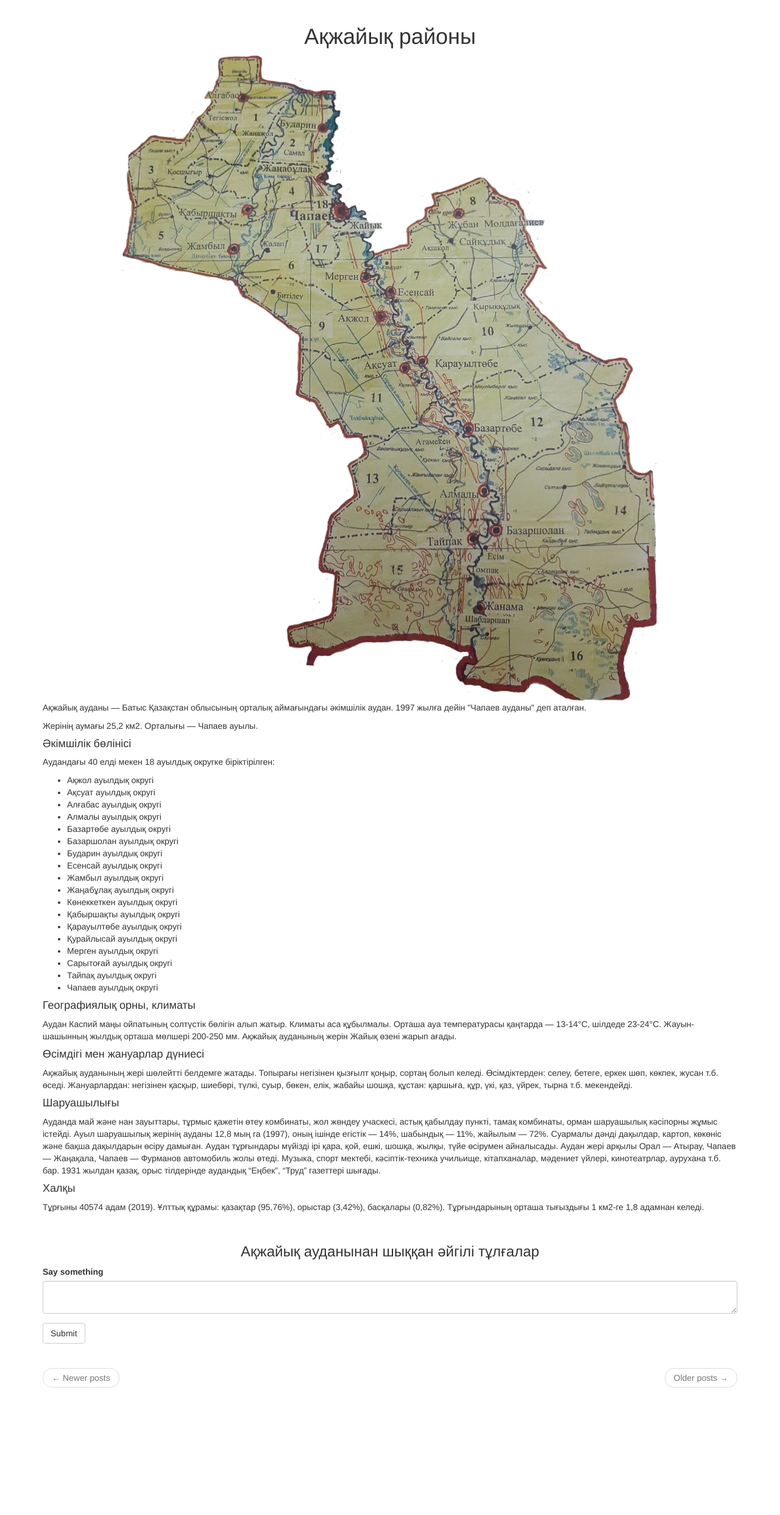
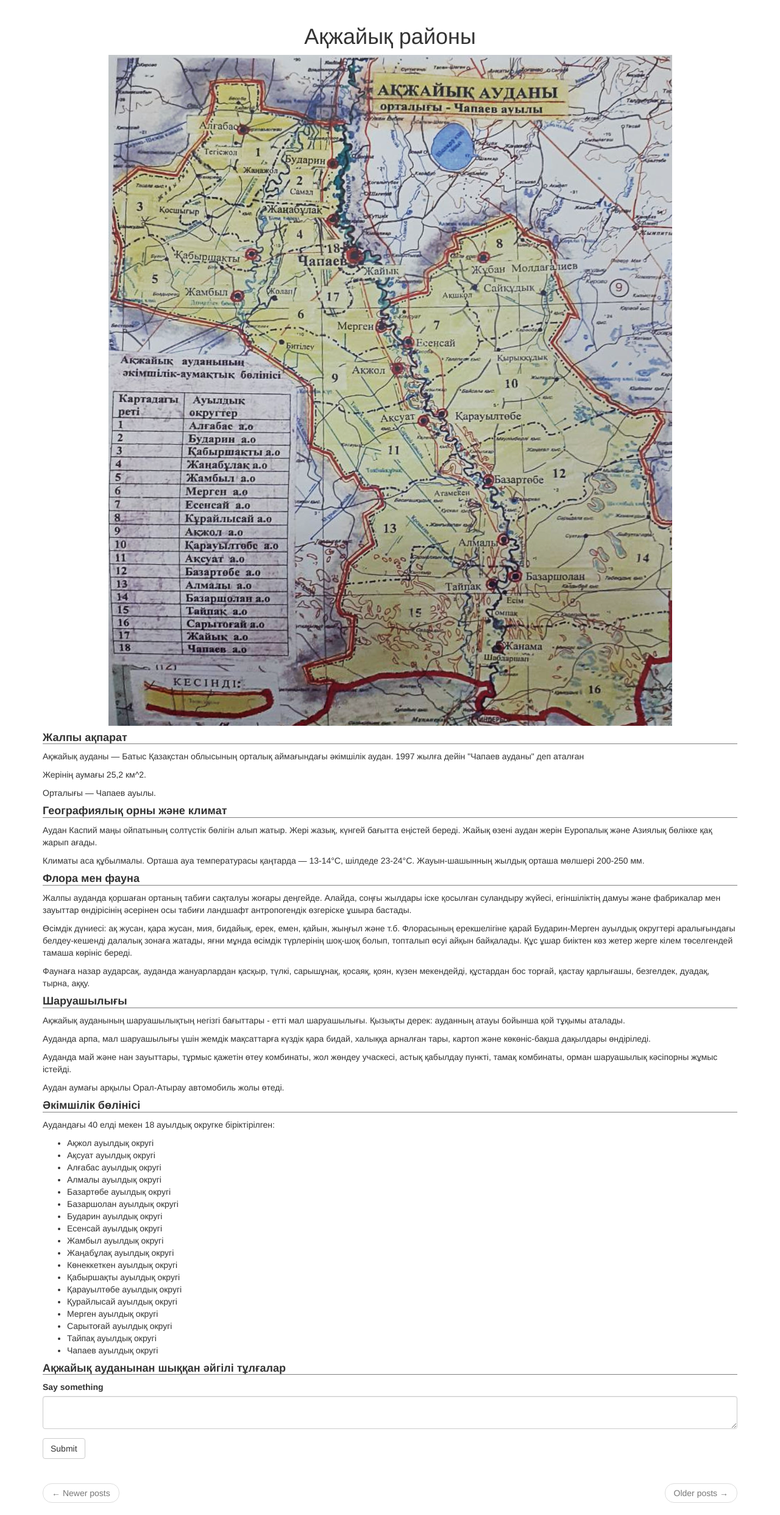
Before and after one commit to Dzhuks/virtualmap, a Flask app: page / in a window 1280 px wide. Shown: the part 52-2536 px from the top of the page at 61% size. Before the commit the page ends 2327 px from the top, so only its background shows below. Run offline with Flask 2, Linux system fonts and the light colour scheme; the visitor is signed in with stand-in values (Sample User, id 1); data comes from the database, SQL or seed files in the repository; both versions use the stored data as it was after the commit; data that the repository does not hold is empty; some libraries are stand-ins or nearby versions.

Commit message:
- Changed main page

```diff
--- a/app/main/templates/main/index.html
+++ b/app/main/templates/main/index.html
@@ -3,18 +3,38 @@
 
 {% block app_content %}
     <h1 style="text-align: center;">{{ _('Ақжайық районы') }}</h1>
+
     <center>
-        <img src="{{ url_for('static', filename='img/maps/Ақжайық.jpg') }}" usemap="#panel">
+        <img src="{{ url_for('static', filename='img/maps/Ақжайық ауданы.png') }}" usemap="#panel">
     </center>
 	<map name="panel">
         {% for point in points %}
 			<area shape="circle" coords="{{ point.coords }}" href="{{ url_for('main.area', area=point.name) }}">
 		{% endfor %}
     </map>
-	<p>Ақжайық ауданы — Батыс Қазақстан облысының орталық аймағындағы әкімшілік аудан. 1997 жылға дейін "Чапаев ауданы" деп аталған.</p>
-	<p>Жерінің аумағы 25,2 км2. Орталығы — Чапаев ауылы.</p>
-	<h4 class="chapter">Әкімшілік бөлінісі</h4>
-	<p>Аудандағы 40 елді мекен 18 ауылдық округке біріктірілген:</p>
+
+	<h4 class="chapter">{{ _('Жалпы ақпарат') }}</h4>
+	<p>{{ _('Ақжайық ауданы — Батыс Қазақстан облысының орталық аймағындағы әкімшілік аудан. 1997 жылға дейін "Чапаев ауданы" деп аталған') }}</p>
+	<p>{{ _('Жерінің аумағы 25,2 км^2.') }}</p>
+	<p>{{ _('Орталығы — Чапаев ауылы.') }}</p>
+
+	<h4 class="chapter">{{ _('Географиялық орны және климат') }}</h4>
+	<p>{{ _('Аудан Каспий маңы ойпатының солтүстік бөлігін алып жатыр. Жері жазық, күнгей бағытта еңістей береді. Жайық өзені аудан жерін Еуропалық және Азиялық бөлікке қақ жарып ағады.') }}</p>
+	<p>{{ _('Климаты аса құбылмалы. Орташа ауа температурасы қаңтарда — 13-14°С, шілдеде 23-24°С. Жауын-шашынның жылдық орташа мөлшері 200-250 мм.') }}</p>
+
+	<h4 class="chapter">{{ _('Флора мен фауна') }}</h4>
+	<p>{{ _('Жалпы ауданда қоршаған ортаның табиғи сақталуы жоғары деңгейде. Алайда, соңғы жылдары іске қосылған суландыру жүйесі, егіншіліктің дамуы және фабрикалар мен зауыттар өндірісінің әсерінен осы табиғи ландшафт антропогендік өзгеріске ұшыра бастады.') }}</p>
+	<p>{{ _('Өсімдік дүниесі: ақ жусан, қара жусан, мия, бидайық, ерек, емен, қайын, жыңғыл және т.б. Флорасының ерекшелігіне қарай Бударин-Мерген ауылдық округтері аралығындағы белдеу-кешенді далалық зонаға жатады, яғни мұнда өсімдік түрлерінің шоқ-шоқ болып, топталып өсуі айқын байқалады. Құс ұшар биіктен көз жетер жерге кілем төселгендей тамаша көрініс береді.') }}</p>
+	<p>{{ _('Фаунаға назар аударсақ, ауданда жануарлардан қасқыр, түлкі, сарышұнақ, қосаяқ, қоян, күзен мекендейді, құстардан бос торғай, қастау қарлығашы, безгелдек, дуадақ, тырна, аққу.') }}</p>
+
+	<h4 class="chapter">{{ _('Шаруашылығы') }} </h4>
+	<p>{{ _('Ақжайық ауданының шаруашылықтың негізгі бағыттары - етті мал шаруашылығы. Қызықты дерек: ауданның атауы бойынша қой тұқымы аталады.') }}</p>
+	<p>{{ _('Ауданда арпа, мал шаруашылығы үшін жемдік мақсаттарға күздік қара бидай, халыққа арналған тары, картоп және көкөніс-бақша дақылдары өндіріледі. ') }}</p>
+	<p>{{ _("Ауданда май және нан зауыттары, тұрмыс қажетін өтеу комбинаты, жол жөндеу учаскесі, астық қабылдау пункті, тамақ комбинаты, орман шаруашылық кәсіпорны жұмыс істейді.") }}</p>
+	<p>{{ _("Аудан аумағы арқылы Орал-Атырау автомобиль жолы өтеді.") }}</p>
+
+	<h4 class="chapter">{{ _("Әкімшілік бөлінісі") }}</h4>
+	<p>{{ _('Аудандағы 40 елді мекен 18 ауылдық округке біріктірілген:') }}</p>
 	{% set districts=[
 		'Ақжол ауылдық округі', 'Ақсуат ауылдық округі','Алғабас ауылдық округі', 'Алмалы ауылдық округі', 'Базартөбе ауылдық округі',
 		'Базаршолан ауылдық округі', 'Бударин ауылдық округі', 'Есенсай ауылдық округі', 'Жамбыл ауылдық округі', 'Жаңабұлақ ауылдық округі',
@@ -25,20 +45,12 @@
 			<li>{{ district }}</li>
 		{% endfor %}
 	</ul>
-	<h4 class="chapter">Географиялық орны, климаты</h4>
-	<p>Аудан Каспий маңы ойпатының солтүстік бөлігін алып жатыр. Климаты аса құбылмалы. Орташа ауа температурасы қаңтарда — 13-14°С, шілдеде 23-24°С. Жауын-шашынның жылдық орташа мөлшері 200-250 мм. Ақжайық ауданының жерін Жайық өзені жарып ағады.</p>
-	<h4 class="chapter">Өсімдігі мен жануарлар дүниесі</h4>
-	<p>Ақжайық ауданының жері шөлейтті белдемге жатады. Топырағы негізінен қызғылт қоңыр, сортаң болып келеді. Өсімдіктерден: селеу, бетеге, еркек шөп, көкпек, жусан т.б. өседі. Жануарлардан: негізінен қасқыр, шиебөрі, түлкі, суыр, бөкен, елік, жабайы шошқа, құстан: қаршыға, құр, үкі, қаз, үйрек, тырна т.б. мекендейді.</p>
-	<h4 class="chapter">Шаруашылығы</h4>
-	<p>Ауданда май және нан зауыттары, тұрмыс қажетін өтеу комбинаты, жол жөндеу учаскесі, астық қабылдау пункті, тамақ комбинаты, орман шаруашылық кәсіпорны жұмыс істейді. Ауыл шаруашылық жерінің ауданы 12,8 мың га (1997), оның ішінде егістік — 14%, шабындық — 11%, жайылым — 72%. Суармалы дәнді дақылдар, картоп, көкөніс және бақша дақылдарын өсіру дамыған. Аудан тұрғындары мүйізді ірі қара, қой, ешкі, шошқа, жылқы, түйе өсірумен айналысады. Аудан жері арқылы Орал — Атырау, Чапаев — Жаңақала, Чапаев — Фурманов автомобиль жолы өтеді. Музыка, спорт мектебі, кәсіптік-техника учильище, кітапханалар, мәдениет үйлері, кинотеатрлар, аурухана т.б. бар. 1931 жылдан қазақ, орыс тілдерінде аудандық “Еңбек”, “Труд” газеттері шығады.</p>
-	<h4 class="chapter">Халқы</h4>
-	<p>Тұрғыны 40574 адам (2019). Ұлттық құрамы: қазақтар (95,76%), орыстар (3,42%), басқалары (0,82%). Тұрғындарының орташа тығыздығы 1 км2-ге 1,8 адамнан келеді.</p>
-	<br>
-	<h3 style="text-align: center;">{{ _('Ақжайық ауданынан шыққан әйгілі тұлғалар') }}</h3>
+
+	<h4 class="chapter">{{ _('Ақжайық ауданынан шыққан әйгілі тұлғалар') }}</h4>
 	{% for person in persons %}
 		<table class="table table-hover">
 			<tr>
-				<td width="256px"><img style='width: 256px;'' src='{{ url_for('static', filename=person.face) }}'></td>
+				<td width="256px"><img style='width: 256px;' src='{{ url_for("static", filename=person.face) }}'></td>
 				<td>
 					<h1>{{ person.name }} {{ person.surname }}</h1>
 					<p>{{ person.description }}</p>
@@ -47,12 +59,15 @@
     	</table>
 		<br>
 	{% endfor %}
+
     {% if form %}
     	{{ wtf.quick_form(form) }}
     <br>
     {% endif %}
+
     {% for post in posts %}
         {% include 'main/_post.html' %}
     {% endfor %}
+
     {% include 'main/_post_navigation.html' %}
 {% endblock %}
--- /dev/null
+++ b/app/static/css/style.css
@@ -0,0 +1,4 @@
+.chapter {
+	font-weight: bold;
+	border-bottom: 1px solid gray;
+}
```
Also changed, not shown: app.db, app/static/img/236978ce-f3ce-4240-bee8-a2618781d4c6.jpg (added), app/static/img/a1868e0c-83d9-415b-86dd-fede6e5c45e5.jpg (added), app/static/img/maps/Ақжайық ауданы.png (added), app/static/img/maps/Ақжайық.jpg (deleted), app/static/img/persons/Ақұштап Бақтыгереева.jpg (renamed from app/static/img/persons/Ақұштап.jpg), app/static/img/persons/Василий Чапаев.jpg (renamed from app/static/img/persons/Чапаев.jpg), app/static/img/persons/Есен Орақбаев.jpg (added).
